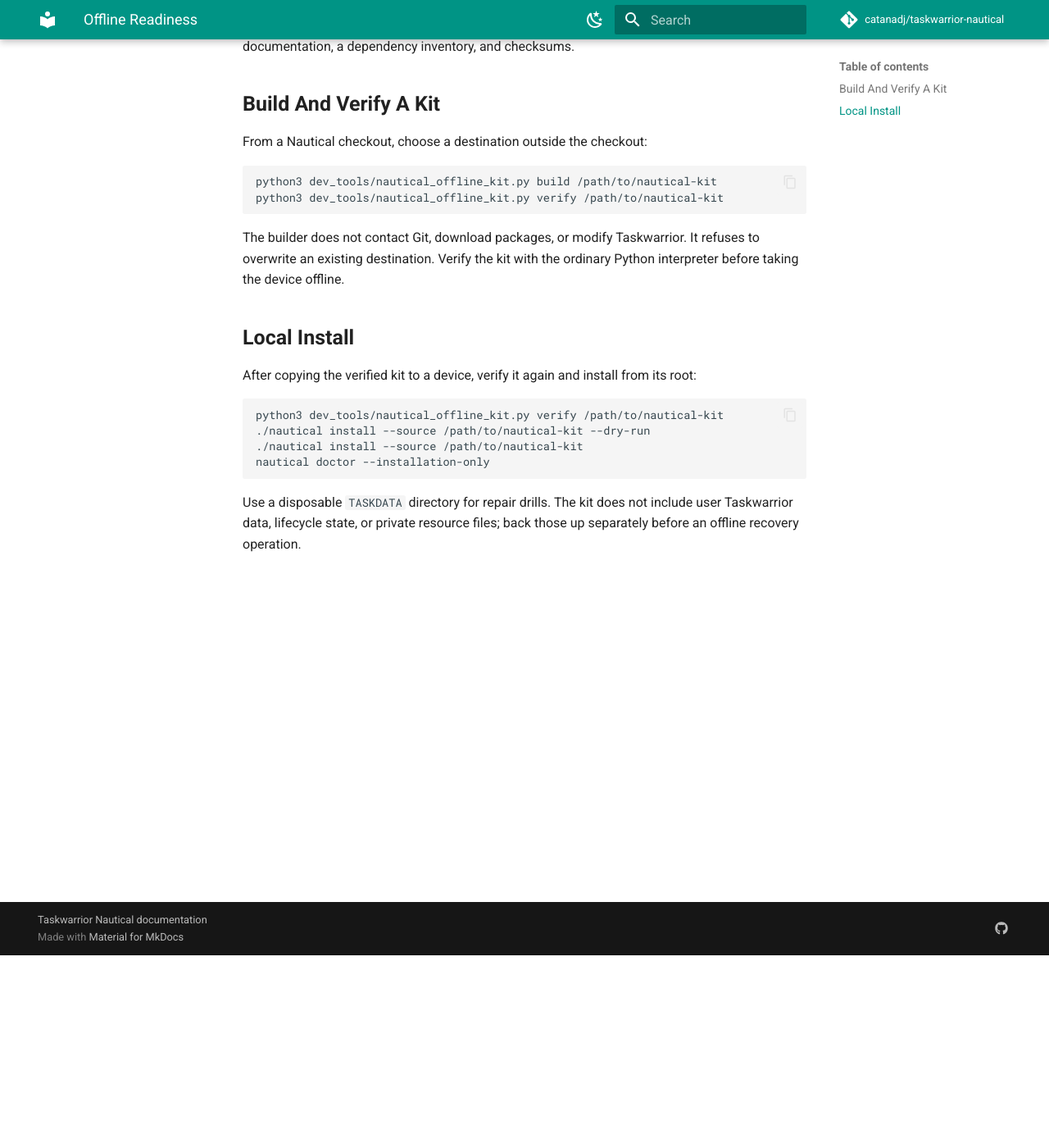
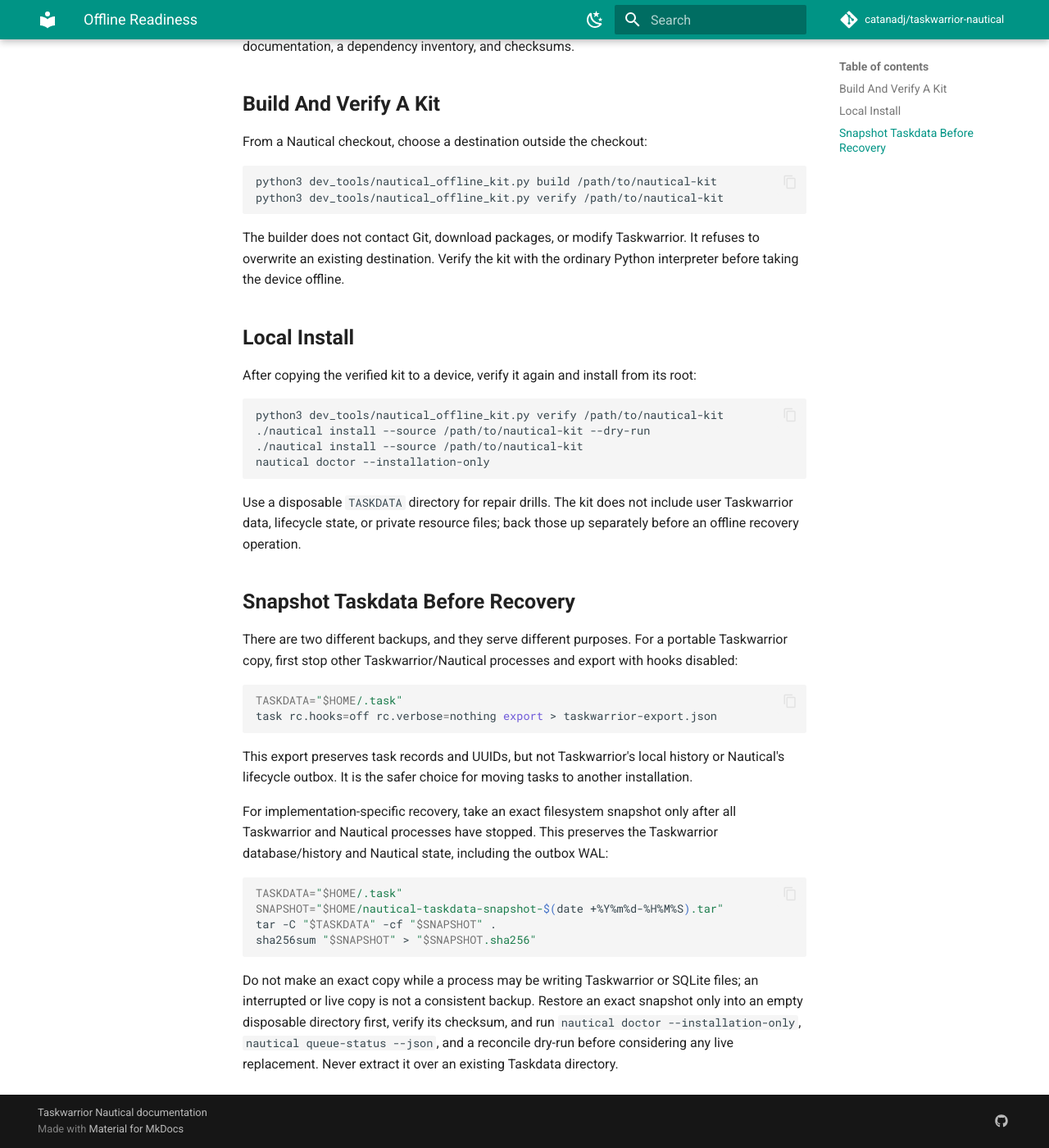
Before and after one commit to catanadj/taskwarrior-nautical, an MkDocs documentation site: the page built from docs/operations/offline-readiness.md, in a window 1280 px wide and 1400 px high, scrolled down 235 px. Shown: the whole window at 82% size. Built offline with MkDocs 1.6.1 and Material for MkDocs 9.7.7, drawn with Linux system fonts in a browser that asks for light colours; comment, search, counter and statistics services are not loaded.

Commit message:
Document offline Taskdata snapshot procedure

````diff
--- a/docs/operations/offline-readiness.md
+++ b/docs/operations/offline-readiness.md
@@ -33,3 +33,36 @@
 Use a disposable `TASKDATA` directory for repair drills. The kit does not
 include user Taskwarrior data, lifecycle state, or private resource files;
 back those up separately before an offline recovery operation.
+
+## Snapshot Taskdata Before Recovery
+
+There are two different backups, and they serve different purposes. For a
+portable Taskwarrior copy, first stop other Taskwarrior/Nautical processes and
+export with hooks disabled:
+
+```bash
+TASKDATA="$HOME/.task"
+task rc.hooks=off rc.verbose=nothing export > taskwarrior-export.json
+```
+
+This export preserves task records and UUIDs, but not Taskwarrior's local
+history or Nautical's lifecycle outbox. It is the safer choice for moving
+tasks to another installation.
+
+For implementation-specific recovery, take an exact filesystem snapshot only
+after all Taskwarrior and Nautical processes have stopped. This preserves the
+Taskwarrior database/history and Nautical state, including the outbox WAL:
+
+```bash
+TASKDATA="$HOME/.task"
+SNAPSHOT="$HOME/nautical-taskdata-snapshot-$(date +%Y%m%d-%H%M%S).tar"
+tar -C "$TASKDATA" -cf "$SNAPSHOT" .
+sha256sum "$SNAPSHOT" > "$SNAPSHOT.sha256"
+```
+
+Do not make an exact copy while a process may be writing Taskwarrior or SQLite
+files; an interrupted or live copy is not a consistent backup. Restore an
+exact snapshot only into an empty disposable directory first, verify its
+checksum, and run `nautical doctor --installation-only`, `nautical queue-status
+--json`, and a reconcile dry-run before considering any live replacement. Never
+extract it over an existing Taskdata directory.
````
